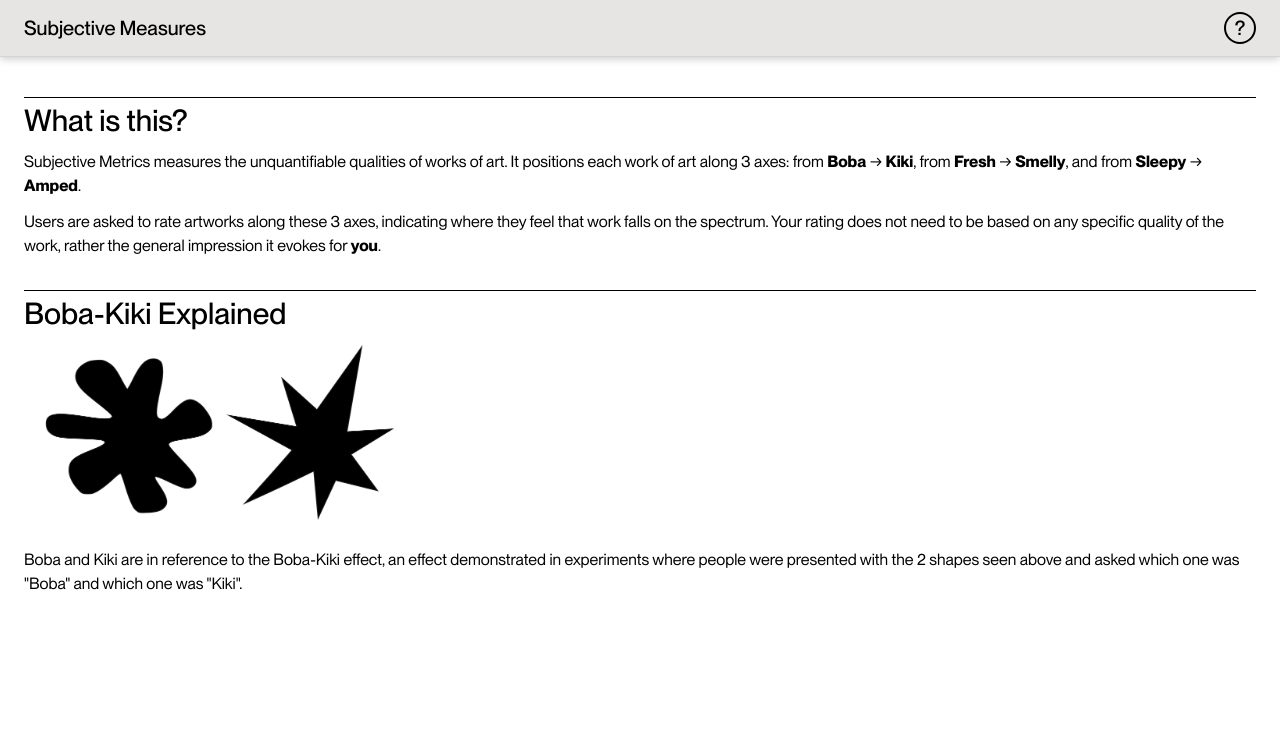
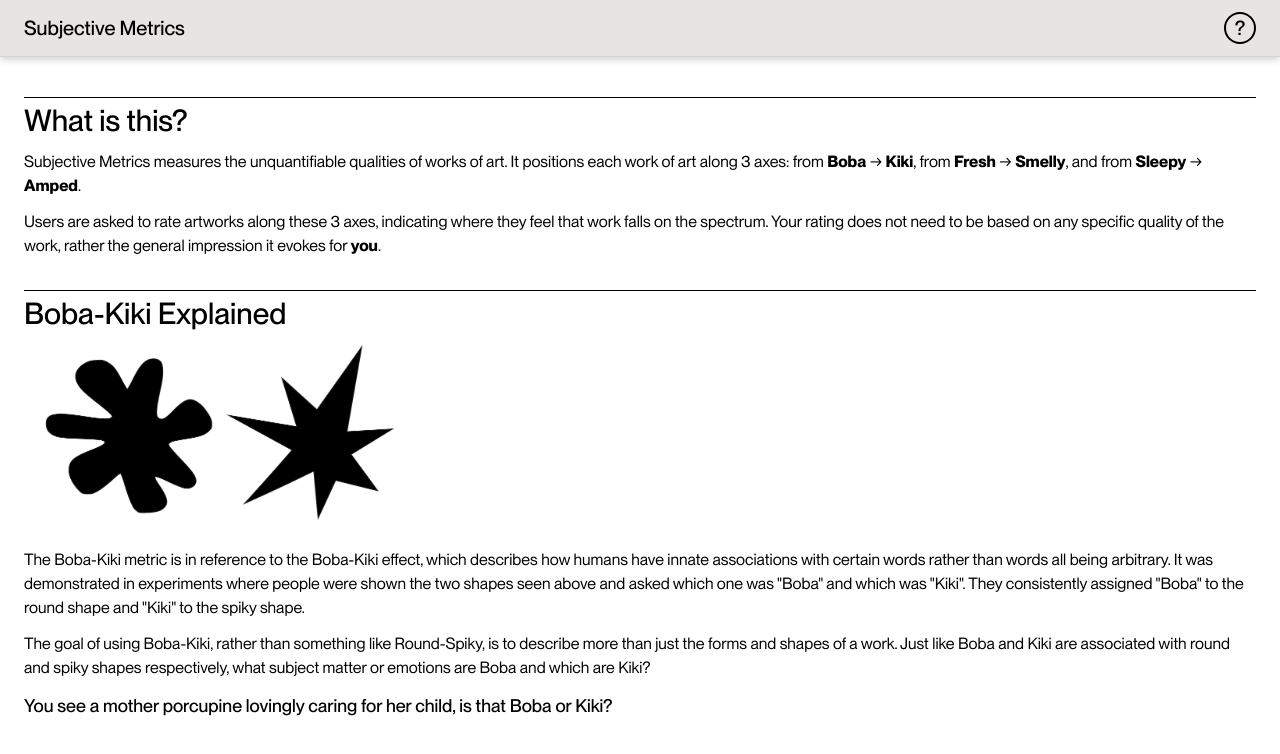
Before and after one commit to zackshersh/art-metrics, a React (Create React App) app in the folder client/: page /about in a window 1280 px wide. Shown: the top 754 px of the page. Built offline with nearby package versions, Linux system fonts and the light colour scheme.

Commit message:
Boba-Kiki explanation added to about and popup added to rating page

```diff
--- /dev/null
+++ b/client/src/components/BobaKikiExplanation.js
@@ -0,0 +1,17 @@
+import React from 'react';
+
+import boba_kiki_img from "../assets/images/boba-kiki.png"
+
+function BobaKikiExplanation(props) {
+    return (
+        <div>
+            <h3 className='pt-1 border-t border-black text-3xl font-bold'>Boba-Kiki Explained</h3>
+            <img className='w-[400px]' src={boba_kiki_img}></img>
+            <p className='mt-3'>The Boba-Kiki metric is in reference to the Boba-Kiki effect, which describes how humans have innate associations with certain words rather than words all being arbitrary. It was demonstrated in experiments where people were shown the two shapes seen above and asked which one was "Boba" and which was "Kiki". They consistently assigned "Boba" to the round shape and "Kiki" to the spiky shape.</p>
+            <p className='mt-3'>The goal of using Boba-Kiki, rather than something like Round-Spiky, is to describe more than just the forms and shapes of a work. Just like Boba and Kiki are associated with round and spiky shapes respectively, what subject matter or emotions are Boba and which are Kiki?</p>
+            <p className='mt-3 text-lg font-bold'>You see a mother porcupine lovingly caring for her child, is that Boba or Kiki?</p>
+        </div>
+    );
+}
+
+export default BobaKikiExplanation;
--- a/client/src/components/Dot.js
+++ b/client/src/components/Dot.js
@@ -7,7 +7,7 @@ function Dot({work, pos, setBackdrop, setDetailsPopupData}) {
 
 
     const [textStyle, setTextStyle] = useState("13px Neue-Montreal");
-    const [labelString, setLabelString] = useState("View Details >")
+    const [labelString, setLabelString] = useState("View Details →")
     const [textDims, setTextDims] = useState(getElemDimmensions("text", labelString, {style: {font: textStyle}}));
 
     const [radius, setRadius] = useState(4);
@@ -56,8 +56,10 @@ function Dot({work, pos, setBackdrop, setDetailsPopupData}) {
 
     const getMaskRect = () => {
 
-        let w = active ? textDims.width + labelPadding.x : 10;
-        let h = active ? textDims.height + labelPadding.y : 10;
+        let inactiveRadius = 8
+
+        let w = active ? textDims.width + labelPadding.x : inactiveRadius;
+        let h = active ? textDims.height + labelPadding.y : inactiveRadius;
 
         let mW = 100;
         let mH = 50;
--- a/client/src/components/Nav.js
+++ b/client/src/components/Nav.js
@@ -19,7 +19,7 @@ function Nav(props) {
 
     return (
         <nav style={{boxShadow: softDropShadow}} className='flex items-center justify-between p-3 px-6 bg-stone-200 border-b border-stone-300 '>
-            <h1 onMouseDown={navigateToTitle} className='font-bold text-xl'>Subjective Measures</h1>
+            <h1 onMouseDown={navigateToTitle} className='font-bold text-xl cursor-pointer'>Subjective Metrics</h1>
             <div onMouseDown={navigateToAbout} className='flex justify-center items-center border-2 border-black rounded-full w-[32px] h-[32px] cursor-pointer hover:opacity-60'>
                 <p className='font-bold text-xl'>?</p>
             </div>
--- /dev/null
+++ b/client/src/components/PopupWrapper.js
@@ -0,0 +1,18 @@
+import React, { useState } from 'react';
+
+function PopupWrapper({active, setActive, children}) {
+
+    const handleClose = () => {
+        setActive(false)
+    }
+
+    return (
+        <div onMouseDown={handleClose} className={`${active ? "" : "hidden"} absolute top-0 left-0 min-w-full min-h-full bg-[rgba(0,0,0,0.2)] z-30 flex justify-center items-center`}>
+            <div className='max-w-[600px] max-h-5/6 overflow-scroll w-full bg-stone-50 p-6 rounded-md'>
+                {children}
+            </div>
+        </div>
+    );
+}
+
+export default PopupWrapper;
--- a/client/src/components/RangeSliderDisplay.js
+++ b/client/src/components/RangeSliderDisplay.js
@@ -2,11 +2,19 @@ import React, { useEffect, useState } from 'react';
 import { rangeInputShadow } from './boxShadowStyles';
 import { clamp } from '../utils/utils';
 import SvgDynamicIcon from './SvgDynamicIcon';
+import PopupWrapper from './PopupWrapper';
+import BobaKikiExplanation from './BobaKikiExplanation';
 
 function RangeSliderDisplay({value, valueName, minLabel, maxLabel, verticallyCompact}) {
 
     const [minValue, setMinValue] = useState(0);
     const [maxValue, setMaxValue] = useState(0);
+
+    const [displayBobaKikiExlpanation, setDisplayBobaKikiExplanation] = useState(false);
+
+    const triggerBobaKikiExplanation = () => {
+        setDisplayBobaKikiExplanation(true);
+    }
 
     useEffect(() => {
         setMinValue(clamp(value,-1,0)*-100);
@@ -26,7 +34,9 @@ function RangeSliderDisplay({value, valueName, minLabel, maxLabel, verticallyCom
     return (
         <div style={{
             boxShadow: rangeInputShadow.boxShadow
-        }} className={`p-1 pl-2 mb-1 bg-stone-100 ${verticallyCompact ? "h-10" : "h-[60px]"} rounded-md  border border-stone-400 bg-stone-100 flex items-center *:mr-3`}>
+        }} className={`p-1 pl-2 mb-1 bg-stone-100 ${verticallyCompact ? "h-10" : "h-[60px]"} rounded-md  border border-stone-400 bg-stone-100 flex items-center justify-between *:mr-3`}>
+            {/* MAIN CONTENT CONTAINER */}
+            <div className='flex items-center h-full'>
                 {/* SVG ICON */}
                 <SvgDynamicIcon valueName={valueName} value={value} scaleFactor={verticallyCompact ? 0.7 : 1} />
 
@@ -37,6 +47,19 @@ function RangeSliderDisplay({value, valueName, minLabel, maxLabel, verticallyCom
                     <h3 className={`transition-all text-nowrap ${getValueLabelStyles(maxValue)}`}>{maxValue.toFixed(0)}% {maxLabel}</h3>
                 </div>
             </div>
+
+            {/* BOBA-KIKI ? CONTAINER */}
+            { valueName == "boba_kiki" ?
+                <div className='w-5 h-5 border border-stone-500 p-1 flex justify-center items-center rounded-full cursor-pointer hover:opacity-60' onMouseDown={triggerBobaKikiExplanation}>
+                    <p className='text-stone-500 text-sm'>?</p>
+                </div> : ""
+            }
+
+            <PopupWrapper active={displayBobaKikiExlpanation} setActive={setDisplayBobaKikiExplanation}>
+                <BobaKikiExplanation />
+            </PopupWrapper>
+
+        </div>
     );
 }
 
--- a/client/src/pages/About.js
+++ b/client/src/pages/About.js
@@ -45,7 +45,9 @@ function About(props) {
                 <section className='mt-8'>
                     <h3 className='pt-1 border-t border-black text-3xl font-bold'>Boba-Kiki Explained</h3>
                     <img className='w-[400px]' src={boba_kiki_img}></img>
-                    <p className='mt-3'>Boba and Kiki are in reference to the Boba-Kiki effect, an effect demonstrated in experiments where people were presented with the 2 shapes seen above and asked which one was "Boba" and which one was "Kiki".</p>
+                    <p className='mt-3'>The Boba-Kiki metric is in reference to the Boba-Kiki effect, which describes how humans have innate associations with certain words rather than words all being arbitrary. It was demonstrated in experiments where people were shown the two shapes seen above and asked which one was "Boba" and which was "Kiki". They consistently assigned "Boba" to the round shape and "Kiki" to the spiky shape.</p>
+                    <p className='mt-3'>The goal of using Boba-Kiki, rather than something like Round-Spiky, is to describe more than just the forms and shapes of a work. Just like Boba and Kiki are associated with round and spiky shapes respectively, what subject matter or emotions are Boba and which are Kiki?</p>
+                    <p className='mt-3 text-lg font-bold'>You see a mother porcupine lovingly caring for her child, is that Boba or Kiki?</p>
                     {/* <div className='flex flex-wrap justify-between'>
                         <MetricExplanation metric={"boba_kiki"} min={"Boba"} max={"Kiki"} text={
                             `Boba and Kiki are in reference to the Boba/Kiki effect, which was first discovered in a study that when given a list of nonsensical words and arbitrary shapes, subjects would consistently assign words like "Kiki" to sharp or spiky shapes and would assign words like "Boba" to round shapes.`
```
Lines whose indentation alone changed are shown as unchanged.
